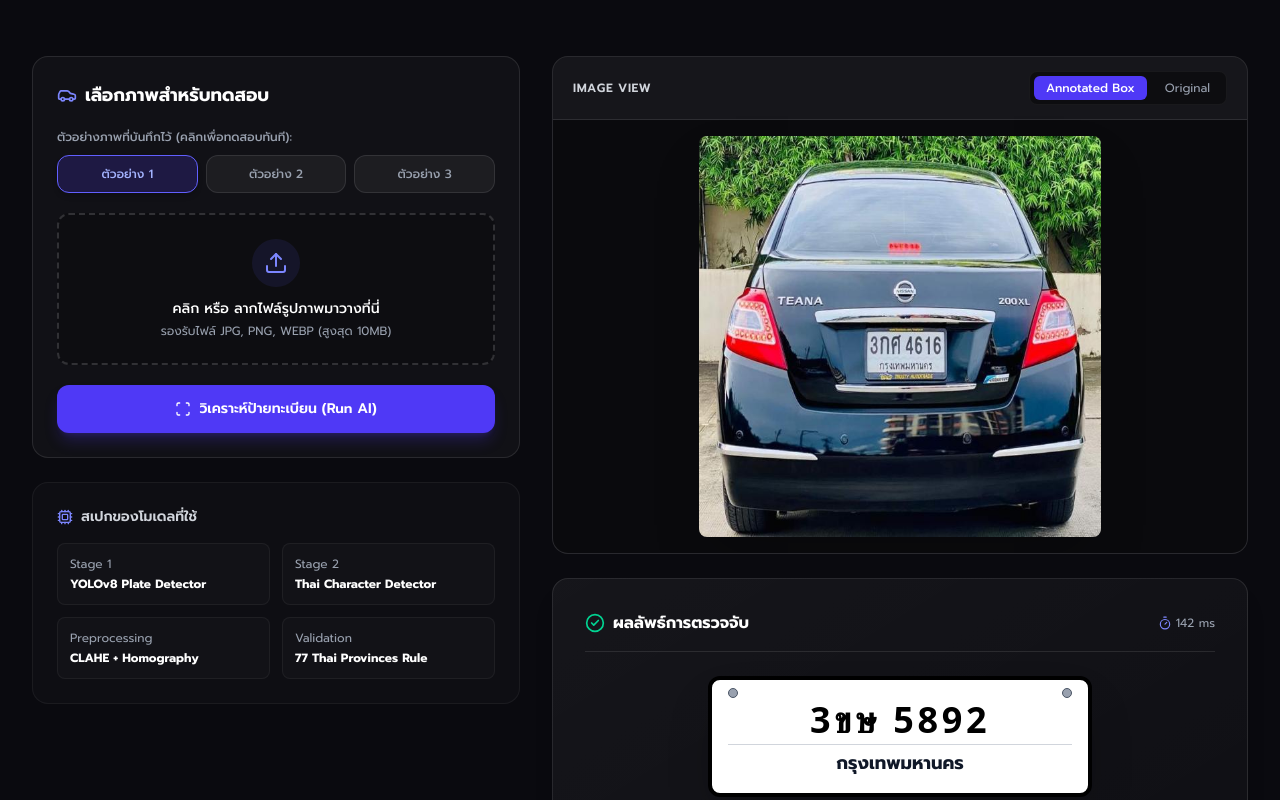
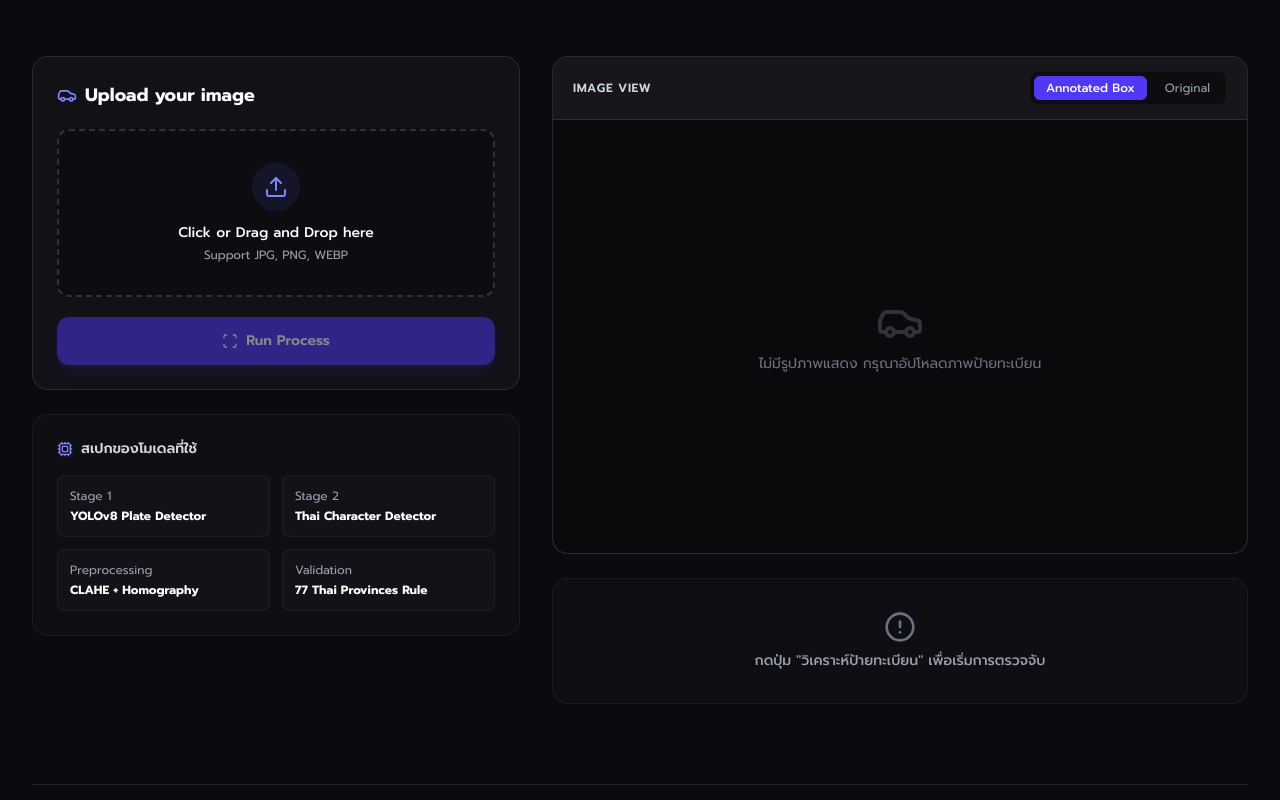
Before and after one commit to Khachonyod/wu-portfolio-web, a Next.js app: page /tlpr in a window 1280 px wide. Shown: the part 260-1060 px from the top of the page. Built offline with nearby package versions, Linux system fonts and the light colour scheme.

Commit message:
feat: remove example from TLPR and improve UI

```diff
--- a/app/tlpr/page.tsx
+++ b/app/tlpr/page.tsx
@@ -37,93 +37,19 @@ interface DemoResult {
     message?: string;
 }
 
-// Pre-computed fallback results for sample images to ensure 100% uptime for recruiters
-const SAMPLE_PRESETS: Record<string, { name: string; url: string; result: DemoResult }> = {
-    sample1: {
-        name: 'ตัวอย่างที่ 1 (รถยนต์มุมตรง)',
-        url: '/samples/test.jpg',
-        result: {
-            success: true,
-            processing_time_ms: 142,
-            total_plates: 1,
-            annotated_image: '/samples/test.jpg',
-            plates: [
-                {
-                    plate_id: 1,
-                    plate_text: '3ขษ 5892',
-                    province: 'กรุงเทพมหานคร',
-                    confidence: 0.965,
-                    tilt_angle: -1.4,
-                    characters: ['3', 'ข', 'ษ', '5', '8', '9', '2'],
-                },
-            ],
-        },
-    },
-    sample2: {
-        name: 'ตัวอย่างที่ 2 (มุมเอียง Perspective)',
-        url: '/samples/test1.jpg',
-        result: {
-            success: true,
-            processing_time_ms: 168,
-            total_plates: 1,
-            annotated_image: '/samples/test1.jpg',
-            plates: [
-                {
-                    plate_id: 1,
-                    plate_text: 'กง 7120',
-                    province: 'เชียงใหม่',
-                    confidence: 0.942,
-                    tilt_angle: 4.8,
-                    characters: ['ก', 'ง', '7', '1', '2', '0'],
-                },
-            ],
-        },
-    },
-    sample3: {
-        name: 'ตัวอย่างที่ 3 (รถกระบะ)',
-        url: '/samples/test2.jpg',
-        result: {
-            success: true,
-            processing_time_ms: 155,
-            total_plates: 1,
-            annotated_image: '/samples/test2.jpg',
-            plates: [
-                {
-                    plate_id: 1,
-                    plate_text: '2ฒฮ 4419',
-                    province: 'กรุงเทพมหานคร',
-                    confidence: 0.958,
-                    tilt_angle: 0.8,
-                    characters: ['2', 'ฒ', 'ฮ', '4', '4', '1', '9'],
-                },
-            ],
-        },
-    },
-};
-
 export default function TLPRDemoPage() {
-    const [selectedImage, setSelectedImage] = useState<string | null>(SAMPLE_PRESETS.sample1.url);
+    const [selectedImage, setSelectedImage] = useState<string | null>(null);
     const [imageFile, setImageFile] = useState<File | null>(null);
     const [isLoading, setIsLoading] = useState<boolean>(false);
-    const [result, setResult] = useState<DemoResult | null>(SAMPLE_PRESETS.sample1.result);
-    const [activeSample, setActiveSample] = useState<string>('sample1');
+    const [result, setResult] = useState<DemoResult | null>(null);
     const [activeTab, setActiveTab] = useState<'annotated' | 'original'>('annotated');
     const [apiError, setApiError] = useState<string | null>(null);
     const fileInputRef = useRef<HTMLInputElement>(null);
-
-    const handleSelectSample = (key: string) => {
-        setActiveSample(key);
-        setImageFile(null);
-        setApiError(null);
-        setSelectedImage(SAMPLE_PRESETS[key].url);
-        setResult(SAMPLE_PRESETS[key].result);
-    };
 
     const handleFileChange = (e: React.ChangeEvent<HTMLInputElement>) => {
         const file = e.target.files?.[0];
         if (file) {
             setImageFile(file);
-            setActiveSample('custom');
             setApiError(null);
             const previewUrl = URL.createObjectURL(file);
             setSelectedImage(previewUrl);
@@ -136,7 +62,6 @@ export default function TLPRDemoPage() {
         const file = e.dataTransfer.files?.[0];
         if (file && file.type.startsWith('image/')) {
             setImageFile(file);
-            setActiveSample('custom');
             setApiError(null);
             const previewUrl = URL.createObjectURL(file);
             setSelectedImage(previewUrl);
@@ -145,7 +70,7 @@ export default function TLPRDemoPage() {
     };
 
     const runRecognition = async () => {
-        if (!selectedImage && !imageFile) return;
+        if (!imageFile) return;
 
         setIsLoading(true);
         setApiError(null);
@@ -153,7 +78,6 @@ export default function TLPRDemoPage() {
         const apiUrl = process.env.NEXT_PUBLIC_TLPR_API_URL;
 
         try {
-            if (imageFile) {
             if (!apiUrl) {
                 throw new Error('NEXT_PUBLIC_TLPR_API_URL_NOT_CONFIGURED');
             }
@@ -172,17 +96,12 @@ export default function TLPRDemoPage() {
 
             const data: DemoResult = await response.json();
             setResult(data);
-            } else if (activeSample && SAMPLE_PRESETS[activeSample]) {
-                // If it's a preset sample, simulate inference delay for realism
-                await new Promise((r) => setTimeout(r, 600));
-                setResult(SAMPLE_PRESETS[activeSample].result);
-            }
         } catch (err: unknown) {
             const errorMessage = err instanceof Error ? err.message : String(err);
             if (errorMessage === 'NEXT_PUBLIC_TLPR_API_URL_NOT_CONFIGURED') {
-                setApiError('ยังไม่ได้ระบุ NEXT_PUBLIC_TLPR_API_URL บน Vercel เพื่อเชื่อมต่อกับเซิร์ฟเวอร์ TLPR บน Render (สามารถกดทดสอบด้วยภาพตัวอย่าง 1-3 ด้านล่างได้)');
+                setApiError('ยังไม่ได้ระบุ NEXT_PUBLIC_TLPR_API_URL เพื่อเชื่อมต่อกับเซิร์ฟเวอร์ TLPR AI');
             } else {
-                setApiError(`ไม่สามารถติดต่อ AI Server (${apiUrl || 'Render'}) ได้ในขณะนี้ เซิร์ฟเวอร์อาจกำลังบูตหรือยังไม่ได้เปิด (Render Free tier อาจใช้เวลาตื่นประมาณ 1 นาที)`);
+                setApiError(`ไม่สามารถติดต่อ AI Server (${apiUrl || 'Render'}) ได้ในขณะนี้ เซิร์ฟเวอร์อาจกำลังบูตหรือยังไม่ได้เปิด`);
             }
             setResult(null);
         } finally {
@@ -200,14 +119,10 @@ export default function TLPRDemoPage() {
                         className="inline-flex items-center gap-2 text-sm font-medium text-gray-400 hover:text-white transition-colors"
                     >
                         <ArrowLeft className="w-4 h-4" />
-                        <span>กลับสู่ Portfolio</span>
+                        <span>Return</span>
                     </Link>
 
                     <div className="flex items-center gap-3">
-                        <span className="inline-flex items-center gap-1.5 px-3 py-1 rounded-full text-xs font-semibold bg-indigo-500/10 text-indigo-400 border border-indigo-500/20">
-                            <Sparkles className="w-3.5 h-3.5" />
-                            AI Vision Showcase
-                        </span>
                         <a
                             href="https://github.com/Khachonyod/Thai-license-plate-Recognition"
                             target="_blank"
@@ -240,38 +155,15 @@ export default function TLPRDemoPage() {
                         <div className="p-6 rounded-2xl bg-white/[0.03] border border-white/10 space-y-5">
                             <h2 className="text-lg font-bold text-white flex items-center gap-2">
                                 <Car className="w-5 h-5 text-indigo-400" />
-                                <span>เลือกภาพสำหรับทดสอบ</span>
+                                <span>Upload your image</span>
                             </h2>
-
-                            {/* Preset Buttons */}
-                            <div>
-                                <label className="text-xs font-medium text-gray-400 block mb-2.5">
-                                    ตัวอย่างภาพที่บันทึกไว้ (คลิกเพื่อทดสอบทันที):
-                                </label>
-                                <div className="grid grid-cols-3 gap-2">
-                                    {Object.entries(SAMPLE_PRESETS).map(([key, item], idx) => (
-                                        <button
-                                            key={key}
-                                            onClick={() => handleSelectSample(key)}
-                                            className={`p-2.5 rounded-xl text-xs font-medium border text-center transition-all ${
-                                                activeSample === key
-                                                    ? 'bg-indigo-600/20 border-indigo-500 text-indigo-300 shadow-md'
-                                                    : 'bg-white/5 border-white/10 text-gray-400 hover:border-white/20 hover:text-white'
-                                            }`}
-                                        >
-                                            ตัวอย่าง {idx + 1}
-                                        </button>
-                                    ))}
-                                </div>
-                            </div>
 
                             {/* Dropzone */}
                             <div
                                 onDragOver={(e) => e.preventDefault()}
                                 onDrop={handleDrop}
                                 onClick={() => fileInputRef.current?.click()}
-                                className={`border-2 border-dashed rounded-xl p-6 text-center cursor-pointer transition-all ${
-                                    activeSample === 'custom'
+                                className={`border-2 border-dashed rounded-xl p-8 text-center cursor-pointer transition-all ${selectedImage
                                     ? 'border-indigo-500/80 bg-indigo-500/5'
                                     : 'border-white/15 hover:border-indigo-500/50 bg-black/20'
                                     }`}
@@ -287,9 +179,9 @@ export default function TLPRDemoPage() {
                                     <Upload className="w-6 h-6" />
                                 </div>
                                 <p className="text-sm font-medium text-white mb-1">
-                                    คลิก หรือ ลากไฟล์รูปภาพมาวางที่นี่
+                                    Click or Drag and Drop here
                                 </p>
-                                <p className="text-xs text-gray-400">รองรับไฟล์ JPG, PNG, WEBP (สูงสุด 10MB)</p>
+                                <p className="text-xs text-gray-400">Support JPG, PNG, WEBP</p>
                             </div>
 
                             {/* Run Action Button */}
@@ -301,12 +193,12 @@ export default function TLPRDemoPage() {
                                 {isLoading ? (
                                     <>
                                         <RotateCw className="w-4 h-4 animate-spin" />
-                                        <span>กำลังประมวลผลโมเดล AI...</span>
+                                        <span>Processing...</span>
                                     </>
                                 ) : (
                                     <>
                                         <Scan className="w-4 h-4" />
-                                        <span>วิเคราะห์ป้ายทะเบียน (Run AI)</span>
+                                        <span>Run Process</span>
                                     </>
                                 )}
                             </button>
@@ -350,8 +242,7 @@ export default function TLPRDemoPage() {
                                 <div className="flex items-center gap-1.5 p-1 rounded-lg bg-black/40 border border-white/5 text-xs">
                                     <button
                                         onClick={() => setActiveTab('annotated')}
-                                        className={`px-3 py-1 rounded-md transition-colors ${
-                                            activeTab === 'annotated'
+                                        className={`px-3 py-1 rounded-md transition-colors ${activeTab === 'annotated'
                                             ? 'bg-indigo-600 text-white font-medium'
                                             : 'text-gray-400 hover:text-white'
                                             }`}
@@ -360,8 +251,7 @@ export default function TLPRDemoPage() {
                                     </button>
                                     <button
                                         onClick={() => setActiveTab('original')}
-                                        className={`px-3 py-1 rounded-md transition-colors ${
-                                            activeTab === 'original'
+                                        className={`px-3 py-1 rounded-md transition-colors ${activeTab === 'original'
                                             ? 'bg-indigo-600 text-white font-medium'
                                             : 'text-gray-400 hover:text-white'
                                             }`}
@@ -385,7 +275,7 @@ export default function TLPRDemoPage() {
                                 ) : (
                                     <div className="text-center text-gray-500">
                                         <Car className="w-12 h-12 mx-auto mb-2 opacity-40" />
-                                        <p className="text-sm">ไม่มีรูปภาพแสดง กรุณาเลือกตัวอย่างหรืออัปโหลดภาพ</p>
+                                        <p className="text-sm">ไม่มีรูปภาพแสดง กรุณาอัปโหลดภาพป้ายทะเบียน</p>
                                     </div>
                                 )}
 
@@ -493,7 +383,7 @@ export default function TLPRDemoPage() {
                             <div className="p-8 rounded-2xl bg-white/[0.02] border border-white/5 text-center">
                                 <AlertCircle className="w-8 h-8 text-gray-500 mx-auto mb-2" />
                                 <p className="text-sm font-medium text-gray-400">
-                                    กดปุ่ม &quot;วิเคราะห์ป้ายทะเบียน (Run AI)&quot; เพื่อเริ่มการตรวจจับ
+                                    กดปุ่ม &quot;วิเคราะห์ป้ายทะเบียน&quot; เพื่อเริ่มการตรวจจับ
                                 </p>
                             </div>
                         )}
```
Lines whose indentation alone changed are shown as unchanged.
